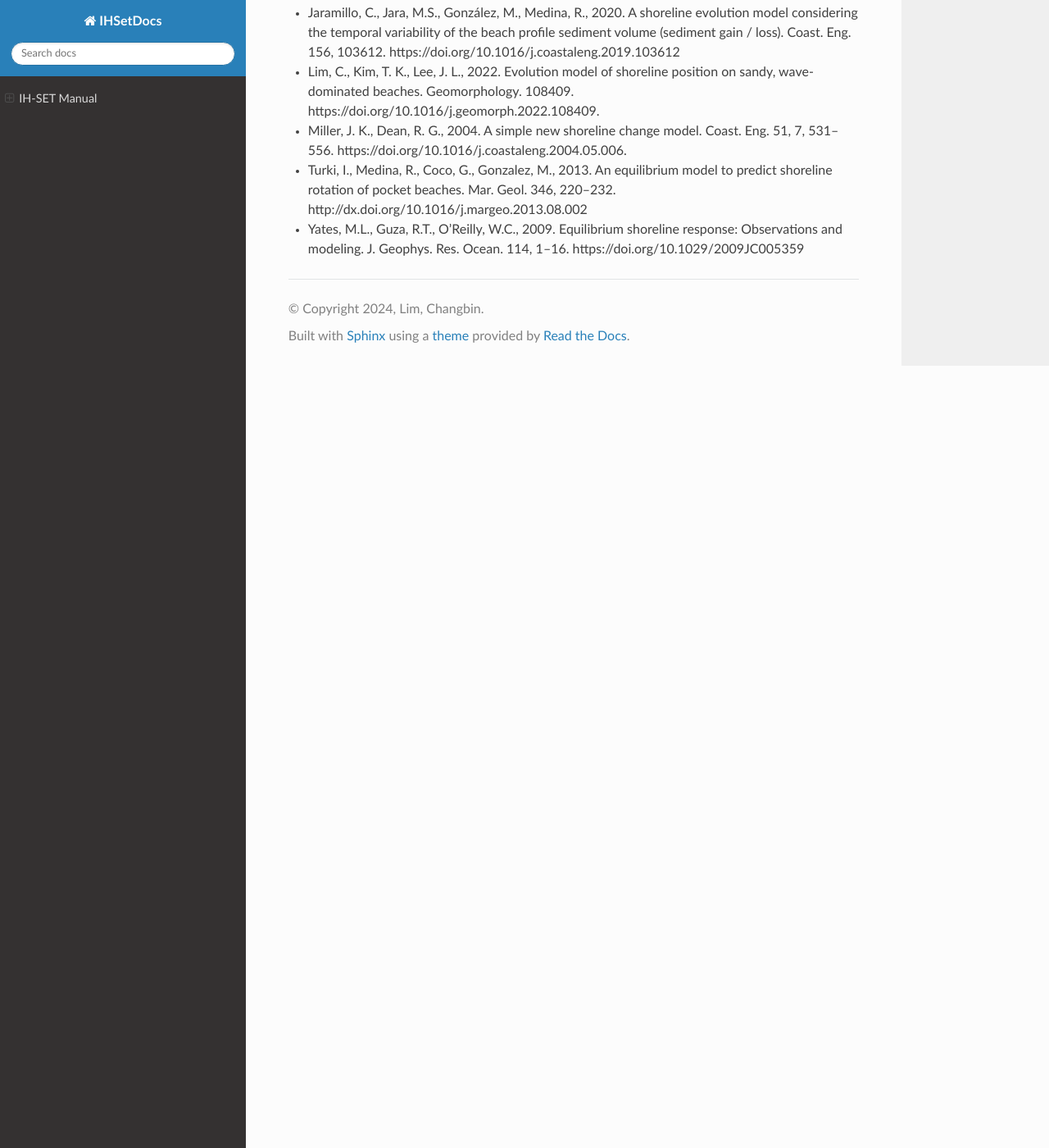
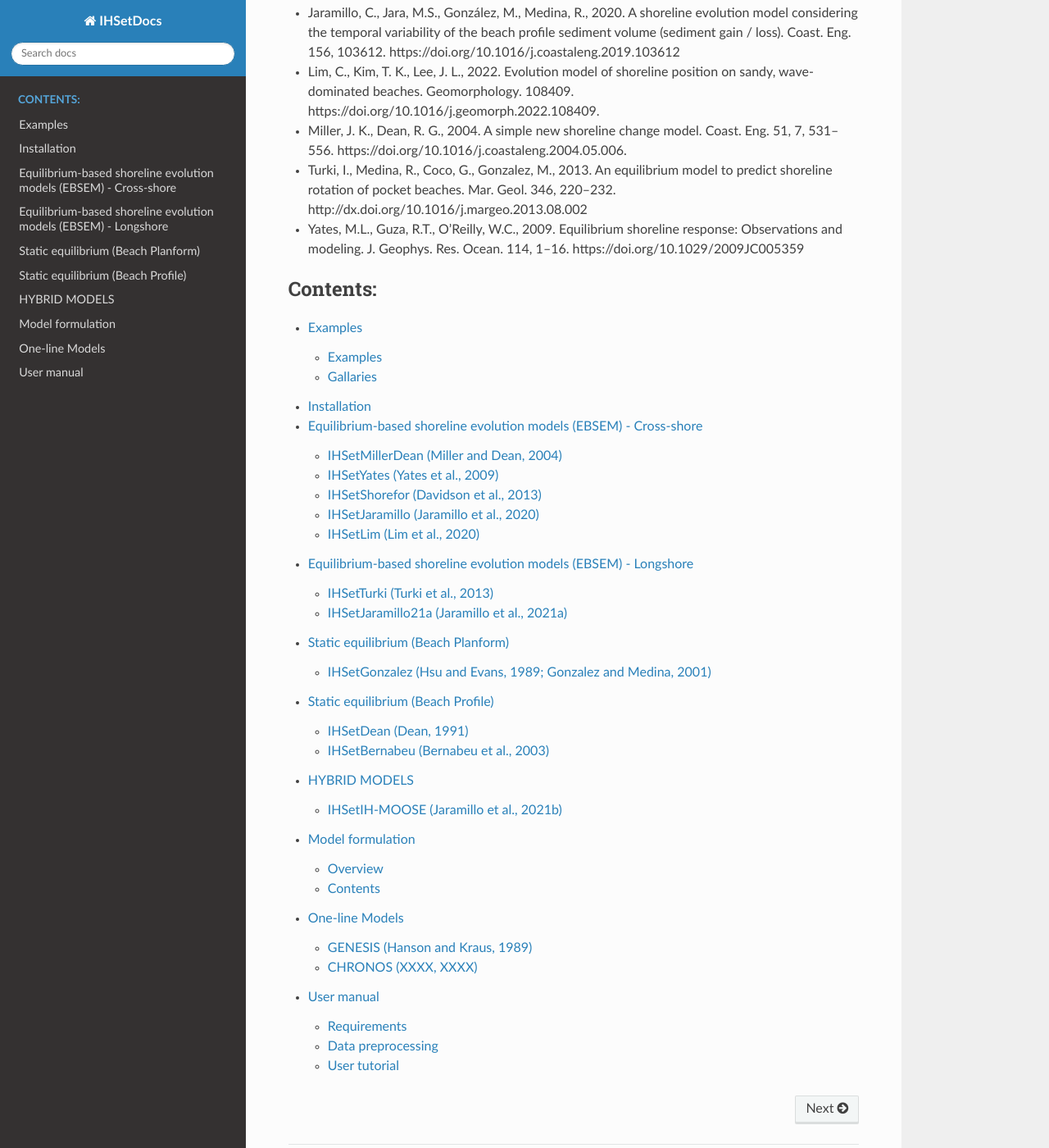
Before and after one commit to IHCantabria/IHSetDocs, a Sphinx documentation site: the page built from docs/index.md, in a window 1280 px wide and 1400 px high, scrolled down 4211 px. Shown: the whole window at 82% size. Built offline with Sphinx 7.4.7 and the Read the Docs theme 2.0.0, drawn with Linux system fonts in a browser that asks for light colours.

Commit message:
Add files via upload

````diff
--- a/docs/conf.py
+++ b/docs/conf.py
@@ -27,7 +27,6 @@ extensions = [
     "sphinx_rtd_theme",
     "myst_nb",
     "sphinx.ext.mathjax",
-    # 'sphinxcontrib.autodoc_pydantic',
     "sphinx.ext.autosummary",
 ]
 templates_path = ["_templates"]
--- a/docs/index.md
+++ b/docs/index.md
@@ -73,3 +73,18 @@ The following figure shows a preliminary list of the models to be included in th
 - Miller, J. K., Dean, R. G., 2004. A simple new shoreline change model. Coast. Eng. 51, 7, 531–556. https://doi.org/10.1016/j.coastaleng.2004.05.006.
 - Turki, I., Medina, R., Coco, G., Gonzalez, M., 2013. An equilibrium model to predict shoreline rotation of pocket beaches. Mar. Geol. 346, 220–232. http://dx.doi.org/10.1016/j.margeo.2013.08.002
 - Yates, M.L., Guza, R.T., O’Reilly, W.C., 2009. Equilibrium shoreline response: Observations and modeling. J. Geophys. Res. Ocean. 114, 1–16. https://doi.org/10.1029/2009JC005359
+
+```{toctree}
+:maxdepth: 2
+:caption: Contents:
+
+[Examples]/examples.md
+[Installation]/installation.md
+[Model_description]/ebsem_cross.md
+[Model_description]/ebsem_long.md
+[Model_description]/equilibrium_planform.md
+[Model_description]/equilibrium_profile.md
+[Model_description]/hybrid_model.md
+[Model_description]/ihset_model.md
+[Model_description]/one_line.md
+[User_manual]/ihset_manual.md
````
